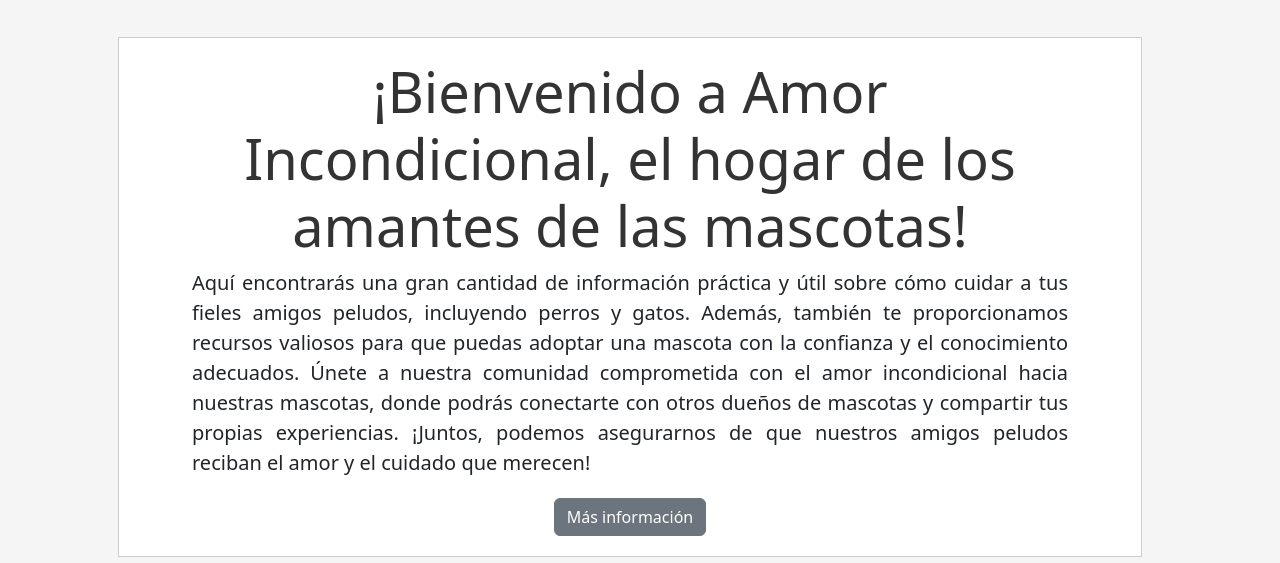
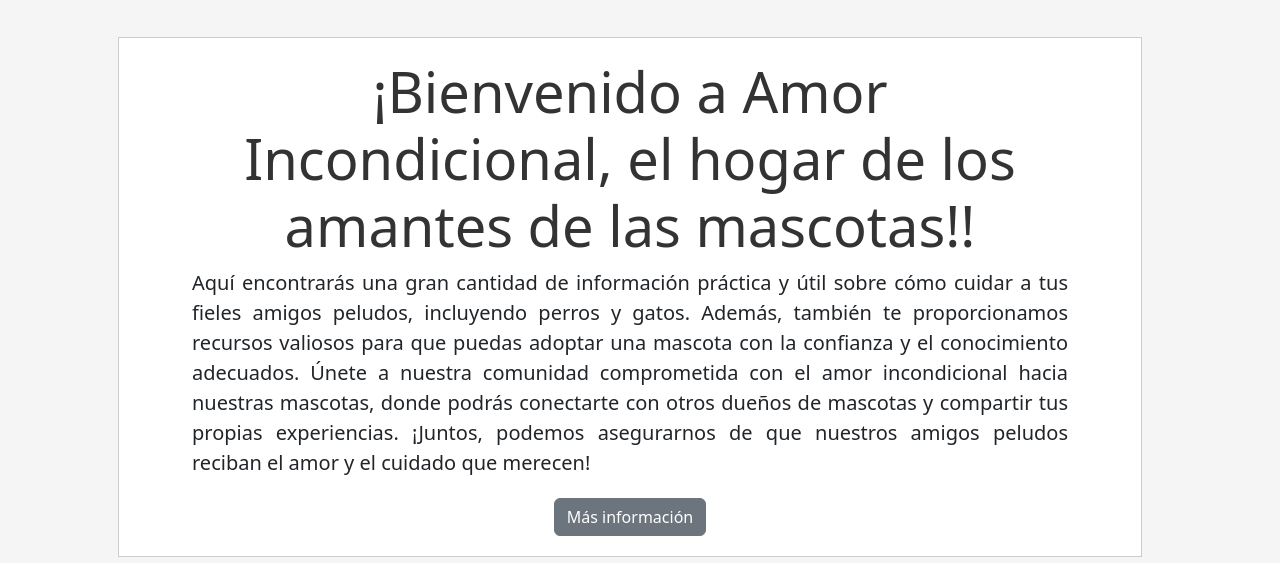
Before and after one commit to emmaaanu/comision-54530, a plain HTML site: page index.html in a window 1280 px wide. Shown: the part 103-666 px from the top of the page. Drawn offline with Linux system fonts and the light colour scheme.

Commit message:
proyecto final

```diff
--- a/index.html
+++ b/index.html
@@ -44,7 +44,7 @@
         <div class="container">
           <h1 class="display-4">
             ¡Bienvenido a Amor Incondicional, el hogar de los amantes de las
-            mascotas!
+            mascotas!!
           </h1>
           <p class="lead">
             Aquí encontrarás una gran cantidad de información práctica y útil
```
